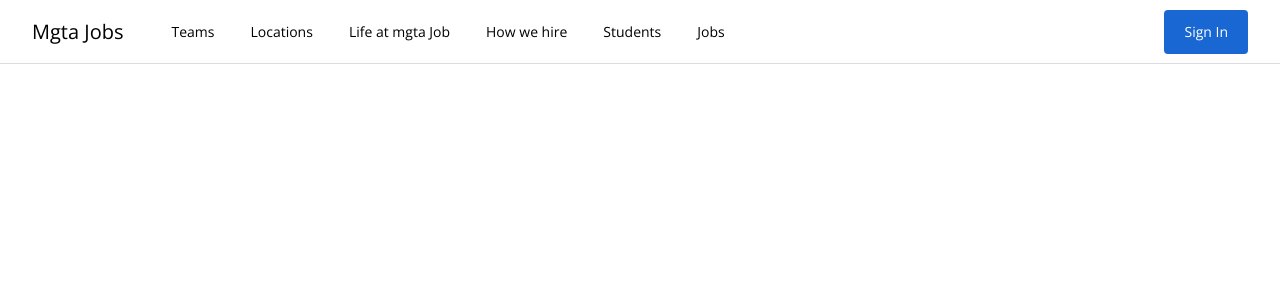
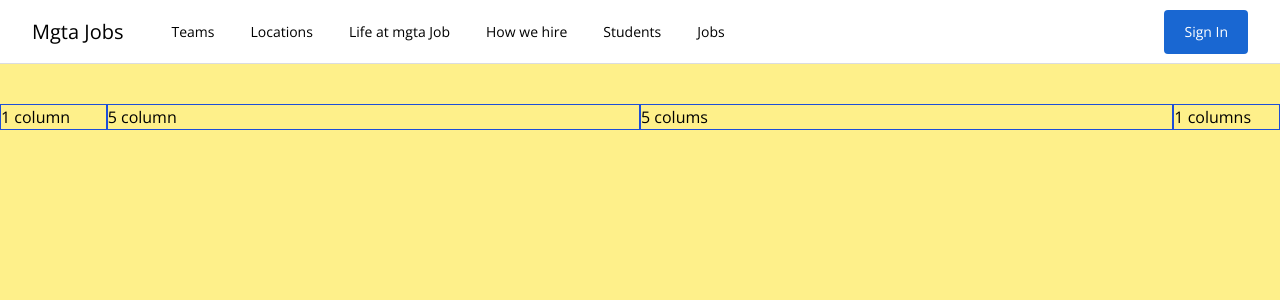
Before and after one commit to Ab4ch3/mgta-jobs, a Vue app: page / in a window 1280 px wide. Shown: the top 300 px of the page. Built offline with nearby package versions, Linux system fonts and the light colour scheme.

Commit message:
inicializing hero component

```diff
--- a/src/App.vue
+++ b/src/App.vue
@@ -1,8 +1,12 @@
 <template>
-  <MainNav />
+  <div>
+    <MainNav />
+    <Hero />
+  </div>
 </template>
 <script setup>
 import MainNav from '@/components/MainNav.vue';
+import Hero from '@/components/HeroDashboard.vue';
 </script>
 
 <style scoped></style>
--- /dev/null
+++ b/src/components/HeroDashboard.vue
@@ -0,0 +1,16 @@
+<template>
+  <main>
+    <section class="flex flex-col h-screen pt-10 pb-20 bg-yellow-200">
+      <div class="grid grid-cols-12">
+        <div class="grid-start-1 col-span-1 border border-blue-700">1 column</div>
+        <div class="grid-start-2 col-span-5 border border-blue-700">5 column</div>
+        <div class="grid-start-7 col-span-5 border border-blue-700">5 colums</div>
+        <div class="grid-start-11 col-span-1 border border-blue-700">1 columns</div>
+      </div>
+    </section>
+  </main>
+</template>
+
+<script setup></script>
+
+<style scoped></style>
--- a/src/components/MainNav.vue
+++ b/src/components/MainNav.vue
@@ -1,5 +1,6 @@
 <template>
-  <header class="w-full text-sm">
+  <!-- Es la manera de representar computed property en clases -->
+  <header :class="['w-full', 'text-sm', headerHeightClass]">
     <div class="fixed top-0 left-0 w-full h-16 bg-white">
       <div class="flex flex-nowrap h-full px-8 mx-auto border-b border-solid border-brand-gray-1">
         <a :href="url" class="flex items-center h-full text-xl">{{ companyName }}</a>
@@ -24,7 +25,7 @@
 import ActionButton from '@/components/ActionButton.vue';
 import ProfileImage from '@/components/ProfileImage.vue';
 import Subnav from '@/components/SubNav.vue';
-import { ref } from 'vue';
+import { computed, ref } from 'vue';
 
 let companyName = 'Mgta Jobs';
 let url = 'https://www.google.com/about/careers/applications/';
@@ -35,6 +36,14 @@ let isLoggedIn = ref(false);
 const loginUser = () => {
   isLoggedIn.value = true;
 };
+
+// ## COMPUTED PROPERTY
+const headerHeightClass = computed(() => {
+  return {
+    'h-16': !isLoggedIn.value,
+    'h-32': isLoggedIn.value
+  };
+});
 </script>
 
 <style scoped></style>
```
